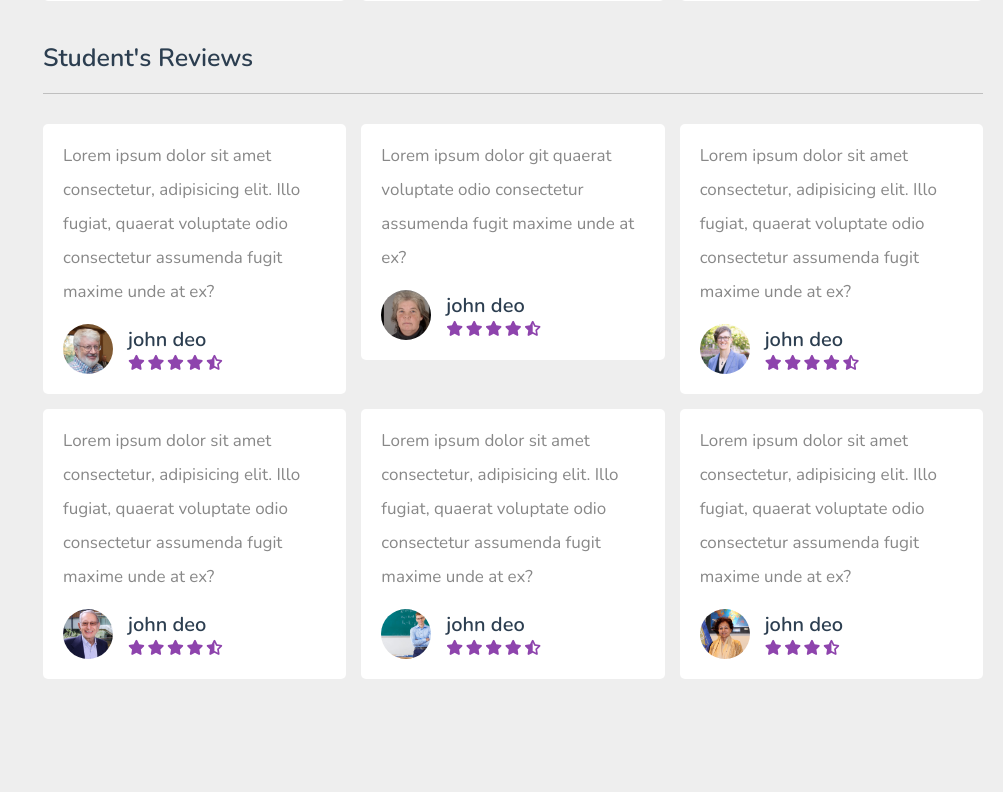
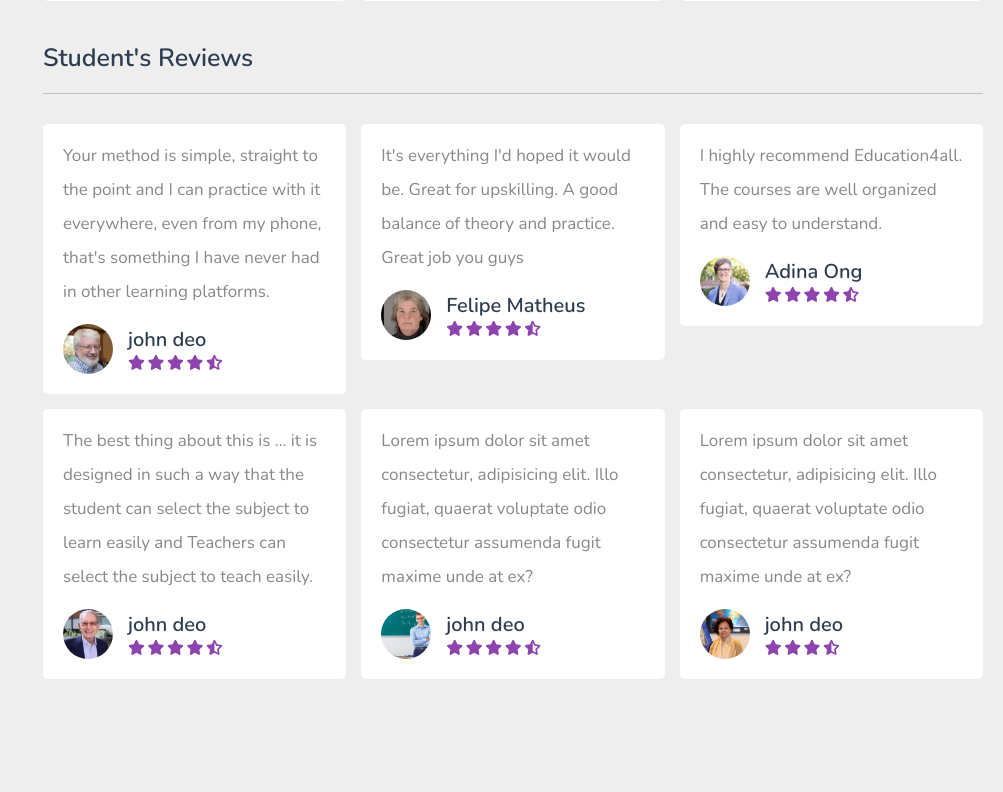
Before and after one commit to KirtiGupta3101/education4all, a PHP site: page /about.php in a window 1280 px wide. Shown: the part 852-1644 px from the top of the page, without its empty margins (277-1280 px from the left). Run offline with PHP 8.4, Linux system fonts and the light colour scheme; data that the repository does not hold is empty.

Commit message:
about changed

```diff
--- a/about.php
+++ b/about.php
@@ -109,7 +109,7 @@ if(isset($_COOKIE['user_id'])){
    <div class="box-container">
 
       <div class="box">
-         <p>Lorem ipsum dolor sit amet consectetur, adipisicing elit. Illo fugiat, quaerat voluptate odio consectetur assumenda fugit maxime unde at ex?</p>
+         <p>Your method is simple, straight to the point and I can practice with it everywhere, even from my phone, that's something I have never had in other learning platforms.</p>
          <div class="user">
             <img src="images/dreier-peter.jpg" alt="">
             <div>
@@ -126,11 +126,11 @@ if(isset($_COOKIE['user_id'])){
       </div>
 
       <div class="box">
-         <p>Lorem ipsum dolor git quaerat voluptate odio consectetur assumenda fugit maxime unde at ex?</p>
+         <p>It's everything I'd hoped it would be. Great for upskilling. A good balance of theory and practice. Great job you guys</p>
          <div class="user">
             <img src="images/dawn-Gia.jpg" alt="">
             <div>
-               <h3>john deo</h3>
+               <h3>Felipe Matheus</h3>
                <div class="stars">
                   <i class="fas fa-star"></i>
                   <i class="fas fa-star"></i>
@@ -143,11 +143,11 @@ if(isset($_COOKIE['user_id'])){
       </div>
 
       <div class="box">
-         <p>Lorem ipsum dolor sit amet consectetur, adipisicing elit. Illo fugiat, quaerat voluptate odio consectetur assumenda fugit maxime unde at ex?</p>
+         <p>I highly recommend Education4all. The courses are well organized and easy to understand.</p>
          <div class="user">
             <img src="images/starbir.jpg" alt="">
             <div>
-               <h3>john deo</h3>
+               <h3>Adina Ong</h3>
                <div class="stars">
                   <i class="fas fa-star"></i>
                   <i class="fas fa-star"></i>
@@ -160,7 +160,7 @@ if(isset($_COOKIE['user_id'])){
       </div>
 
       <div class="box">
-         <p>Lorem ipsum dolor sit amet consectetur, adipisicing elit. Illo fugiat, quaerat voluptate odio consectetur assumenda fugit maxime unde at ex?</p>
+         <p>The best thing about this is ... it is designed in such a way that the student can select the subject to learn easily and Teachers can select the subject to teach easily.</p>
          <div class="user">
             <img src="images/edennis3.jpg" alt="">
             <div>
```
